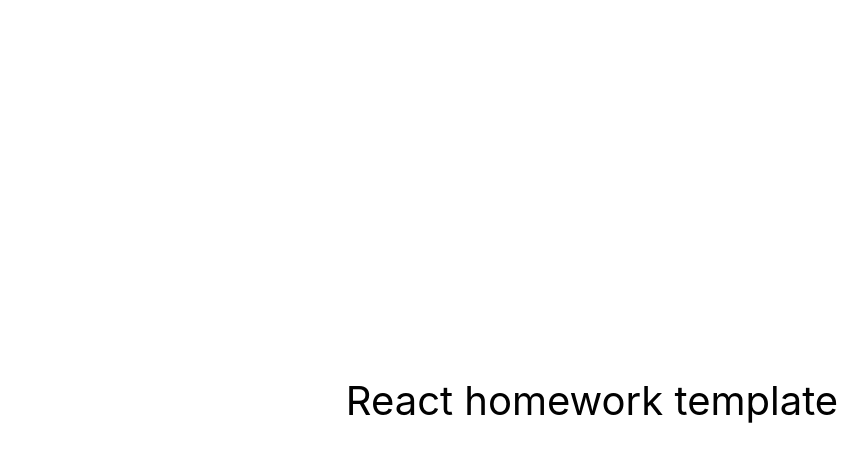
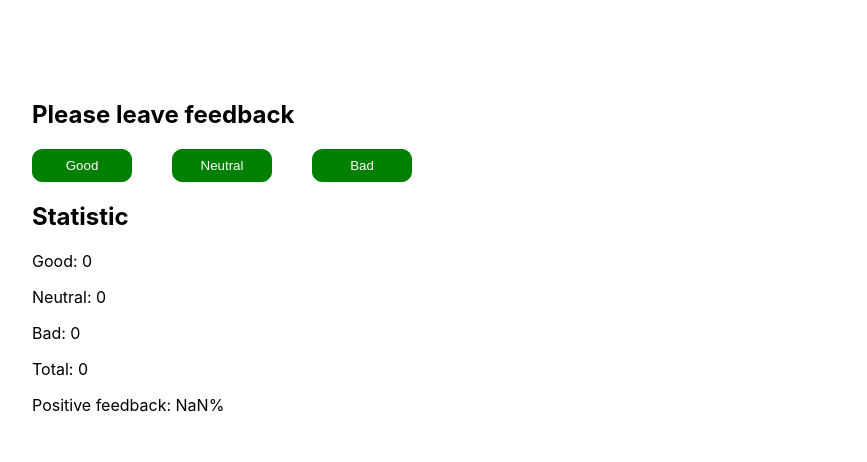
Before and after one commit to Oksanamarusich/goit-react-hw-02-feedback, a React (Create React App) app: page / in a window 1280 px wide. Shown: the top 462 px of the page, without its empty margins (48-915 px from the left). Built offline with nearby package versions, Linux system fonts and the light colour scheme.

Commit message:
add counter

```diff
--- a/package.json
+++ b/package.json
@@ -10,6 +10,7 @@
     "react": "^18.1.0",
     "react-dom": "^18.1.0",
     "react-scripts": "5.0.1",
+    "styled-components": "^6.0.8",
     "web-vitals": "^2.1.3"
   },
   "scripts": {
--- a/src/components/App.jsx
+++ b/src/components/App.jsx
@@ -1,16 +1,20 @@
+import { Statistic } from "./Statistic";
+
+
 export const App = () => {
   return (
     <div
-      style={{
-        height: '100vh',
-        display: 'flex',
-        justifyContent: 'center',
-        alignItems: 'center',
-        fontSize: 40,
-        color: '#010101'
-      }}
-    >
-      React homework template
+
+    //   style={{
+    //     height: '100vh',
+    //     display: 'flex',
+    //     justifyContent: 'center',
+    //     alignItems: 'center',
+    //     fontSize: 40,
+    //     color: '#010101'
+    //   }}
+     > <Statistic/>
+
     </div>
   );
 };
--- /dev/null
+++ b/src/components/Statistic.jsx
@@ -0,0 +1,60 @@
+
+import React from "react";
+import {StatisticContainer, Button} from "./Statistic.styled"
+
+
+export class Statistic extends React.Component {
+    state = {
+  good: 0,
+  neutral: 0,
+  bad: 0
+}
+    handelIncrementGood=()=> {
+        this.setState(prevState => {
+            return {
+                good: prevState.good + 1,
+}
+        })
+    }
+    handelIncrementNeutral=()=> {
+        this.setState(prevState => {
+            return {
+                neutral: prevState.neutral + 1,
+}
+        })
+    }
+    handelIncrementBad = () => {
+        this.setState(prevState => {
+            return {
+                bad: prevState.bad + 1,
+            }
+
+        })
+
+    }
+
+    countTotalFeedback = () => {
+        const { good, neutral, bad } = this.state;
+        return good + neutral + bad;
+    }
+
+    countPositiveFeedbackPercentage = () => {
+        const { good } = this.state;
+        return good/this.countTotalFeedback()*100 ;
+     }
+    render() {
+        return  <StatisticContainer>
+      <h2>Please leave feedback</h2>
+    <Button type ="button" onClick = {this.handelIncrementGood}>Good</Button>
+    <Button type ="button" onClick = {this.handelIncrementNeutral}>Neutral</Button>
+    <Button type ="button" onClick = {this.handelIncrementBad}>Bad</Button>
+    <h2>Statistic</h2>
+            <p>Good: {this.state.good}</p>
+            <p>Neutral: {this.state.neutral}</p>
+            <p>Bad: {this.state.bad}</p>
+            <p>Total: {this.countTotalFeedback()}</p>
+            <p>Positive feedback: {this.countPositiveFeedbackPercentage()}%</p>
+  </StatisticContainer>
+    }
+
+}
--- /dev/null
+++ b/src/components/Statistic.styled.js
@@ -0,0 +1,21 @@
+import styled from "styled-components";
+
+export const StatisticContainer = styled.div`
+padding: 80px;
+`
+
+export const Button = styled.button`
+margin-right:40px;
+padding:8px;
+
+width: 100px;
+border-radius: 10px;
+border: 1px solid green;
+background-color: green;
+color: white;
+cursor:pointer;
+
+&:hover{
+ background-color: grey;
+}
+`
```
Also changed, not shown: src/components/FeedbackOptions/FeedbackOptions .jsx (added, +10 -0 lines), src/components/FeedbackOptions/FeedbackOptions.styled.js (added, +17 -0 lines), src/components/Section/Section.jsx (added, +9 -0 lines), src/components/Section/Section.styled.js (added, +16 -0 lines), src/components/Statistics/Statistics.jsx (added, +12 -0 lines), 1 other file (tests, documents, lock files or other folders).
